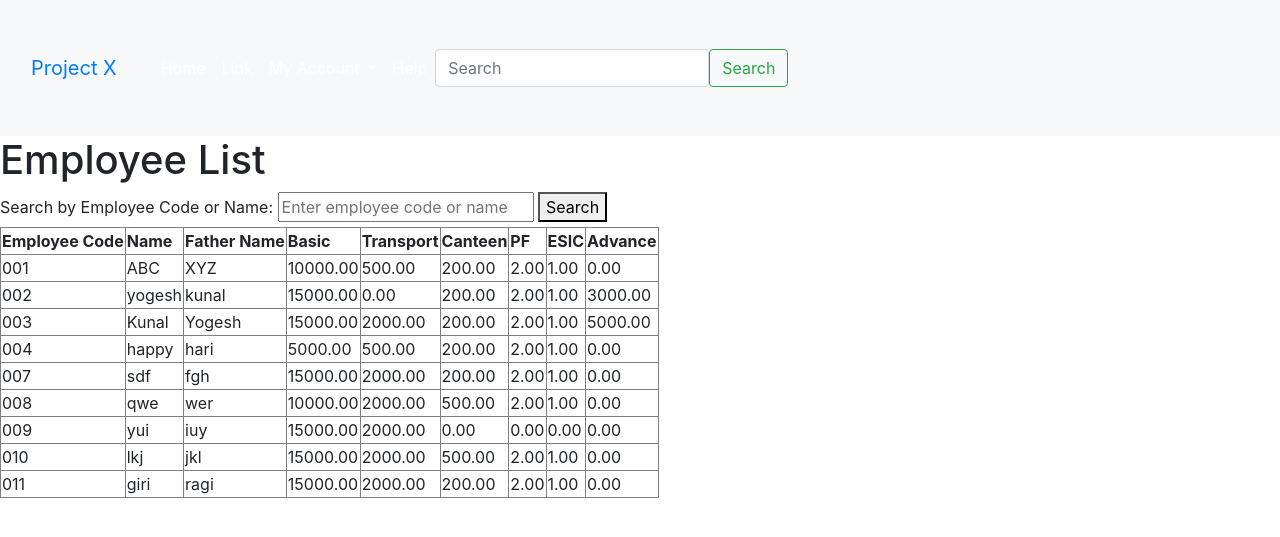
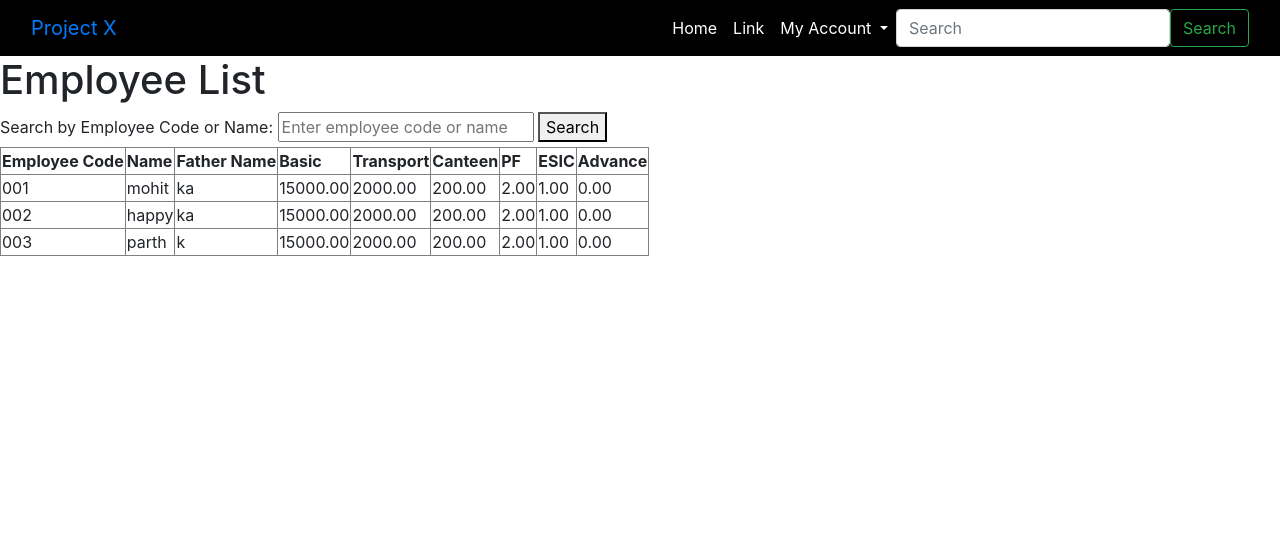
Before and after one commit to arush420/Project-X, a Django app: page /employees/ in a window 1280 px wide. Shown: the top 537 px of the page. Run offline with Django 5.2, Linux system fonts and the light colour scheme; data comes from the database, SQL or seed files in the repository; some libraries are stand-ins or nearby versions.

Commit message:
generate salary issue resolved

```diff
--- a/salary_management/employees/models.py
+++ b/salary_management/employees/models.py
@@ -1,35 +1,56 @@
 from django.db import models
 from django.utils import timezone
 
+# Constants for salary fields
+CURRENCY_MAX_DIGITS = 10
+CURRENCY_DECIMAL_PLACES = 2
+PERCENTAGE_MAX_DIGITS = 5
+PERCENTAGE_DECIMAL_PLACES = 2
+
+MONTH_CHOICES = [
+    (1, 'January'), (2, 'February'), (3, 'March'), (4, 'April'),
+    (5, 'May'), (6, 'June'), (7, 'July'), (8, 'August'),
+    (9, 'September'), (10, 'October'), (11, 'November'), (12, 'December')
+]
+
 class Employee(models.Model):
-    employee_code = models.CharField(max_length=10, unique=True)  # Employee code should be unique
+    employee_code = models.CharField(max_length=10, unique=True)
     name = models.CharField(max_length=100)
     father_name = models.CharField(max_length=100)
-    basic = models.DecimalField(max_digits=10, decimal_places=2)  # Assuming basic salary is stored as currency
-    transport = models.DecimalField(max_digits=10, decimal_places=2, default=0.00)  # Added default values for optional fields
-    canteen = models.DecimalField(max_digits=10, decimal_places=2, default=0.00)
-    pf = models.DecimalField(max_digits=5, decimal_places=2, default=0.00)  # Added defaults for percentages
-    esic = models.DecimalField(max_digits=5, decimal_places=2, default=0.00)
-    advance = models.DecimalField(max_digits=10, decimal_places=2, default=0.00)
+    basic = models.DecimalField(max_digits=CURRENCY_MAX_DIGITS, decimal_places=CURRENCY_DECIMAL_PLACES)
+    transport = models.DecimalField(max_digits=CURRENCY_MAX_DIGITS, decimal_places=CURRENCY_DECIMAL_PLACES, default=0.00)
+    canteen = models.DecimalField(max_digits=CURRENCY_MAX_DIGITS, decimal_places=CURRENCY_DECIMAL_PLACES, default=0.00)
+    pf = models.DecimalField(max_digits=PERCENTAGE_MAX_DIGITS, decimal_places=PERCENTAGE_DECIMAL_PLACES, default=0.00)
+    esic = models.DecimalField(max_digits=PERCENTAGE_MAX_DIGITS, decimal_places=PERCENTAGE_DECIMAL_PLACES, default=0.00)
+    advance = models.DecimalField(max_digits=CURRENCY_MAX_DIGITS, decimal_places=CURRENCY_DECIMAL_PLACES, default=0.00)
 
     def __str__(self):
         return f'{self.name} ({self.employee_code})'
 
+
 class Salary(models.Model):
-    employee = models.ForeignKey(Employee, on_delete=models.CASCADE, related_name='salaries')  # Added related_name for reverse lookup
-    month = models.PositiveSmallIntegerField()  # PositiveSmallIntegerField is better for months (1-12)
-    year = models.PositiveIntegerField()  # Used PositiveIntegerField for storing years
-    gross_salary = models.DecimalField(max_digits=10, decimal_places=2)
-    net_salary = models.DecimalField(max_digits=10, decimal_places=2)
+    employee = models.ForeignKey(Employee, on_delete=models.CASCADE, related_name='salaries')
+    month = models.PositiveSmallIntegerField(choices=MONTH_CHOICES)
+    year = models.PositiveIntegerField()  # Ensure this field is present
+    gross_salary = models.DecimalField(max_digits=CURRENCY_MAX_DIGITS, decimal_places=CURRENCY_DECIMAL_PLACES)
+    net_salary = models.DecimalField(max_digits=CURRENCY_MAX_DIGITS, decimal_places=CURRENCY_DECIMAL_PLACES, default=0.00)
     date_generated = models.DateTimeField(default=timezone.now)
 
     class Meta:
-        unique_together = ('employee', 'month', 'year')  # Ensures that each employee gets only one salary per month/year
-        ordering = ['-year', '-month']  # Default ordering by date (newest first)
+        unique_together = ('employee', 'month', 'year')
+        ordering = ['-year', '-month']
 
     def __str__(self):
         return f'{self.employee.name} - {self.get_month_display()}/{self.year}'
 
     def get_month_display(self):
         """Returns the month name for display purposes."""
-        return timezone.datetime(1900, self.month, 1).strftime('%B')  # Converts month number to month name (e.g., 'January')
+        return dict(MONTH_CHOICES).get(self.month)
+
+
+class Task(models.Model):
+    title = models.CharField(max_length=255)
+    completed = models.BooleanField(default=False)
+
+    def __str__(self):
+        return self.title
--- a/salary_management/employees/templates/base.html
+++ b/salary_management/employees/templates/base.html
@@ -3,14 +3,29 @@
 <head>
     <meta charset="UTF-8">
     <meta name="viewport" content="width=device-width, initial-scale=1.0">
-    <title>Project X </title>
+    <title>Project X</title>
     <link rel="stylesheet" href="styles.css">
     <!-- Bootstrap CSS -->
     <link href="https://stackpath.bootstrapcdn.com/bootstrap/4.5.2/css/bootstrap.min.css" rel="stylesheet">
+    <style>
+        .navbar {
+            background-color: black;
+        }
+        .navbar-nav {
+            margin-left: auto;
+        }
+        .nav-link {
+            color: white;
+        }
+        .nav-link:hover {
+            color: black;
+            background-color: white;
+        }
+    </style>
 </head>
 <body>
     <!-- Navigation Bar -->
-    <nav class="navbar navbar-expand-lg bg-light">
+    <nav class="navbar navbar-expand-lg">
         <div class="container-fluid">
             <a class="navbar-brand" href="#">Project X</a>
             <button class="navbar-toggler" type="button" data-toggle="collapse" data-target="#navbarSupportedContent" aria-controls="navbarSupportedContent" aria-expanded="false" aria-label="Toggle navigation">
@@ -31,11 +46,9 @@
                         <ul class="dropdown-menu" aria-labelledby="navbarDropdown">
                             <li><a class="dropdown-item" href="#">My Profile</a></li>
                             <li><a class="dropdown-item" href="#">Settings</a></li>
+                            <li><a class="dropdown-item" href="#">Help</a></li>
                             <li><a class="dropdown-item" href="#">Sign Out</a></li>
                         </ul>
-                    </li>
-                    <li class="nav-item">
-                        <a class="nav-link" href="#">Help</a>
                     </li>
                 </ul>
                 <form class="d-flex" role="search">
@@ -49,7 +62,6 @@
         {% block content %}{% endblock %}
     </main>
 
-
     <!-- Bootstrap JS and dependencies -->
     <script src="https://code.jquery.com/jquery-3.5.1.slim.min.js"></script>
     <script src="https://cdn.jsdelivr.net/npm/@popperjs/core@2.9.2/dist/umd/popper.min.js"></script>
--- a/salary_management/employees/templates/employees/styles.css
+++ b/salary_management/employees/templates/employees/styles.css
@@ -5,33 +5,16 @@ body {
     padding: 0;
 }
 
-nav {
-    background-color: #333;
-    overflow: hidden;
+.navbar {
+    background-color: black;
 }
-
-nav ul {
-    list-style-type: none;
-    margin: 0;
-    padding: 0;
+.navbar-nav {
+    margin-left: auto;
 }
-
-nav ul li {
-    float: left;
+.nav-link {
+    color: white;
 }
-
-nav ul li a {
-    display: block;
-    color: white;
-    text-align: center;
-    padding: 14px 16px;
-    text-decoration: none;
+.nav-link:hover {
+    color: black;
+    background-color: white;
 }
-
-nav ul li a:hover {
-    background-color: #111;
-}
-
-div {
-    padding: 20px;
-}
--- a/salary_management/employees/urls.py
+++ b/salary_management/employees/urls.py
@@ -1,8 +1,10 @@
 from django.urls import path
 from .views import EmployeeListView, GenerateSalaryView, add_employee,home
+from . import views
 
 urlpatterns = [
     path('', EmployeeListView.as_view(), name='employee_list'),  # Correct name for the employee list
+    path('delete/<int:task_id>/', views.delete_task, name='delete_task'),
     path('generate_salary/', GenerateSalaryView.as_view(), name='generate_salary'),
     path('add_employee/', add_employee, name='add_employee'),
 ]
--- a/salary_management/employees/views.py
+++ b/salary_management/employees/views.py
@@ -1,8 +1,8 @@
 from django.shortcuts import render, redirect
-from .models import Employee, Salary
+from .models import Employee, Salary, Task
 from django.db.models import Q
 from django.utils import timezone
-from .forms import EmployeeForm
+from .forms import EmployeeForm, TaskForm
 from django.views import View
 from django.views.generic import ListView
 from django.urls import reverse_lazy
@@ -127,7 +127,25 @@ class GenerateSalaryView(View):
 
 def home(request):
     total_employees = Employee.objects.count()  # Fetch the count of employees
+    tasks = Task.objects.all()
+    if request.method == 'POST':
+        form = TaskForm(request.POST)
+        if form.is_valid():
+            form.save()
+            return redirect('home')
+    else:
+        form = TaskForm()
+
+    context = {
+        'tasks': tasks,
+        'form': form
+    }
     return render(request, 'employees/home.html', {'total_employees': total_employees})
+
+def delete_task(request, task_id):
+    task = Task.objects.get(id=task_id)
+    task.delete()
+    return redirect('home')
 
 def add_employee(request):
     if request.method == 'POST':
```
Also changed, not shown: salary_management/employees/forms.py (+10 -1 lines), salary_management/employees/templates/employees/home.html (+29 -0 lines), salary_management/db.sqlite3, salary_management/employees/migrations/0001_initial.py.
